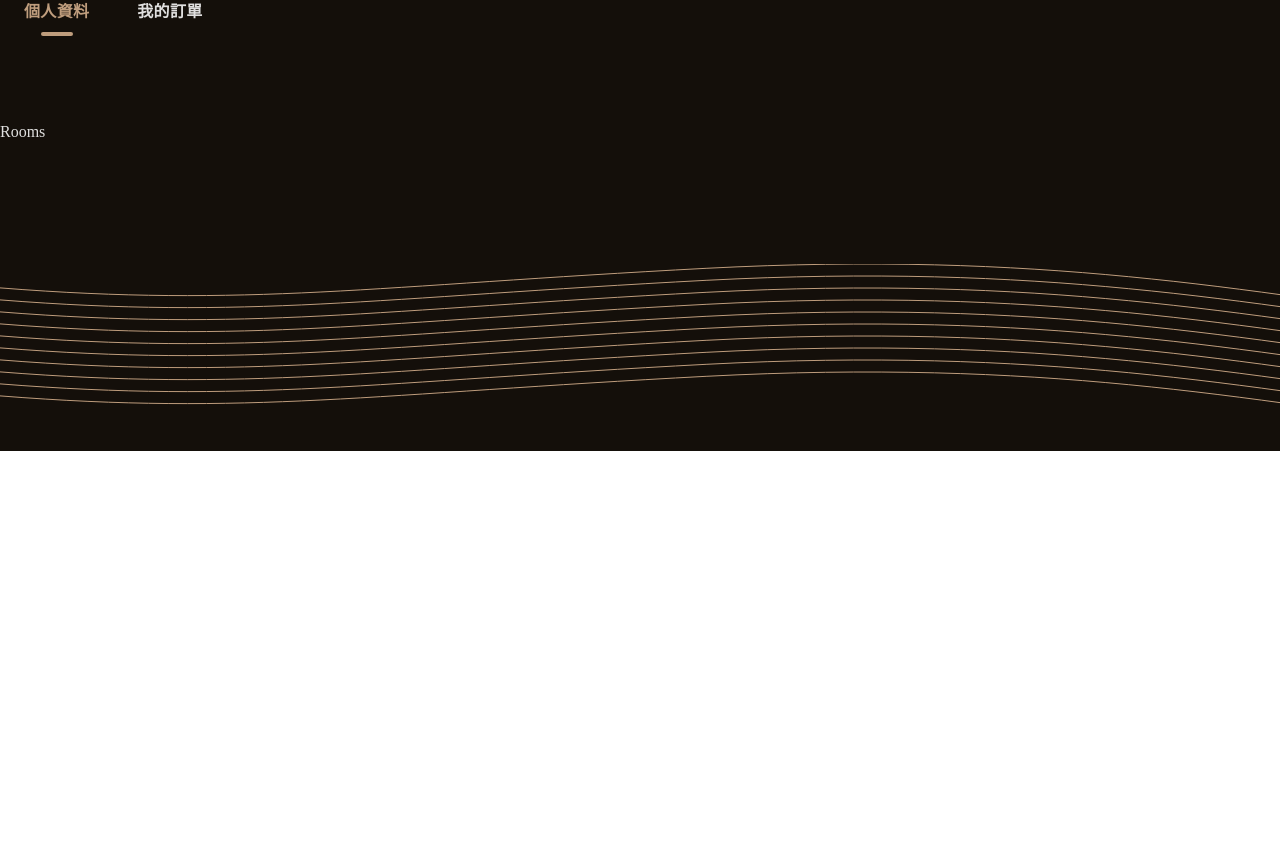
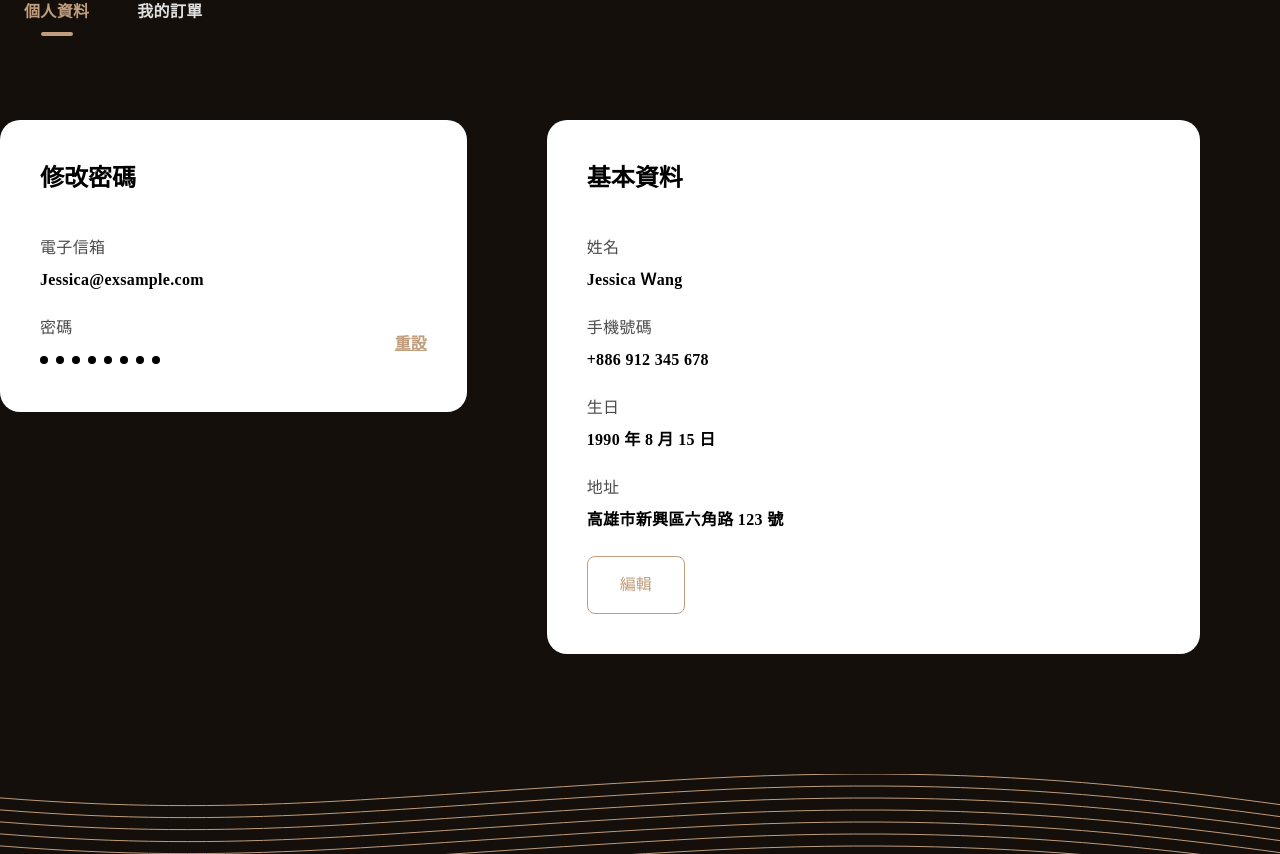
Before and after one commit to rere2133/ts30_booking_web, a Vue app: page /member/orders in a window 1280 px wide. Shown: the part 600-1454 px from the top of the page. Before the commit the page ends 1051 px from the top, so only its background shows below. Built offline with nearby package versions, Linux system fonts and the light colour scheme.

Commit message:
feature: add view area style didn`t have api

```diff
--- a/src/views/member/Orders.vue
+++ b/src/views/member/Orders.vue
@@ -1,7 +1,54 @@
 <template>
-  <div>Rooms</div>
+  <div class="member-order">
+    <div class="tw-flex tw-mx-[-40px] tw-w-full">
+      <div class="tw-flex-[5] tw-mx-[40px]">
+        <member-card class="tw-text-black-100">
+          <p class="tw-text-black-100 tw-text-[24px] tw-font-[700] tw-mb-[40px]">修改密碼</p>
+          <div class="tw-mb-[24px]">
+            <p class="tw-mb-[8px] tw-text-black-80 tw-leading-[1.5] tw-font-[500] tw-tracking-[0.32px]">電子信箱</p>
+            <p class="tw-font-[700] tw-leading-[1.5] tw-tracking-[0.32px]">Jessica@exsample.com</p>
+          </div>
+          <div class="tw-flex tw-items-center">
+            <div class="tw-mr-[16px] tw-flex-[1]">
+              <p class="tw-mb-[8px] tw-text-black-80 tw-leading-[1.5] tw-font-[500] tw-tracking-[0.32px]">密碼</p>
+              <p class="tw-flex tw-py-[8px]">
+                <template v-for="key in 8" :key="key">
+                  <i class="tw-block tw-w-[8px] tw-h-[8px] tw-rounded-[4px] tw-bg-black-100 tw-mr-[8px]"></i>
+                </template>
+              </p>
+            </div>
+            <button type="button" class="tw-p-0 tw-font-[700] tw-text-primary-100 tw-underline">重設</button>
+          </div>
+        </member-card>
+      </div>
+      <div class="tw-flex-[7] tw-mx-[40px]">
+        <member-card class="tw-text-black-100">
+          <p class="tw-text-black-100 tw-text-[24px] tw-font-[700] tw-mb-[40px]">基本資料</p>
+          <div class="tw-mb-[24px]">
+            <p class="tw-mb-[8px] tw-text-black-80 tw-leading-[1.5] tw-font-[500] tw-tracking-[0.32px]">姓名</p>
+            <p class="tw-font-[700] tw-leading-[1.5] tw-tracking-[0.32px]">Jessica Ｗang</p>
+          </div>
+          <div class="tw-mb-[24px]">
+            <p class="tw-mb-[8px] tw-text-black-80 tw-leading-[1.5] tw-font-[500] tw-tracking-[0.32px]">手機號碼</p>
+            <p class="tw-font-[700] tw-leading-[1.5] tw-tracking-[0.32px]">+886 912 345 678</p>
+          </div>
+          <div class="tw-mb-[24px]">
+            <p class="tw-mb-[8px] tw-text-black-80 tw-leading-[1.5] tw-font-[500] tw-tracking-[0.32px]">生日</p>
+            <p class="tw-font-[700] tw-leading-[1.5] tw-tracking-[0.32px]">1990 年 8 月 15 日</p>
+          </div>
+          <div class="tw-mb-[24px]">
+            <p class="tw-mb-[8px] tw-text-black-80 tw-leading-[1.5] tw-font-[500] tw-tracking-[0.32px]">地址</p>
+            <p class="tw-font-[700] tw-leading-[1.5] tw-tracking-[0.32px]">高雄市新興區六角路 123 號</p>
+          </div>
+          <button type="button" class="tw-py-[16px] tw-px-[32px] tw-border-primary-100 tw-border-[1px] tw-border-solid tw-rounded-[8px] tw-text-primary-100">編輯</button>
+        </member-card>
+      </div>
+    </div>
+  </div>
 </template>
 
-<script setup lang="ts"></script>
+<script setup lang="ts">
+import MemberCard from '@/components/member/Card.vue';
+</script>
 
 <style scoped></style>
```
